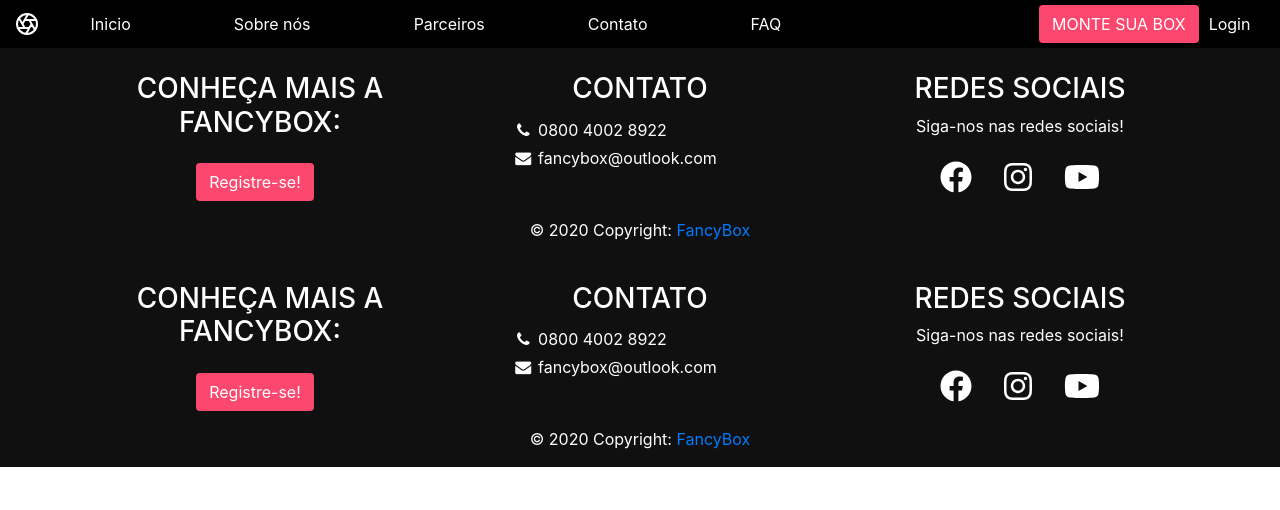
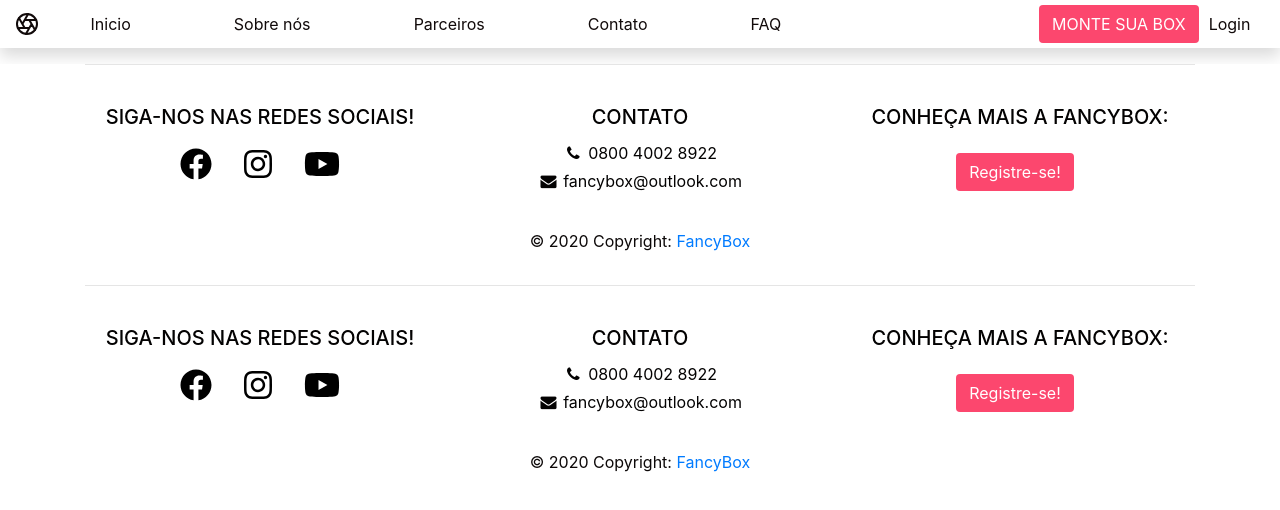
Before and after one commit to rafaelaoliveirap/Fancybox-angular, an Angular app in the folder fancyBox/: page /footer in a window 1280 px wide. Shown: the top 510 px of the page. Built offline with nearby package versions, Linux system fonts and the light colour scheme.

Commit message:
Mudanças no carrossel, footer e nav

```diff
--- a/fancyBox/src/app/contato/contato.component.html
+++ b/fancyBox/src/app/contato/contato.component.html
@@ -1,7 +1,7 @@
 <h2 class="text-monospace font-weight-bolder d-flex justify-content-center pt-5">
   Fale conosco
   </h2>
-  <hr class="d-flex mx-auto col-md-3 py-1"/>
+  <hr class="d-flex mx-auto col-md-1 py-1"/>
 <form class="col-md-9 mx-auto py-5">
   <div class="form-group">
     <label for="exampleFormControlInput1">Nome</label>
--- a/fancyBox/src/app/faq/faq.component.html
+++ b/fancyBox/src/app/faq/faq.component.html
@@ -4,7 +4,7 @@
             <h2 class="text-monospace font-weight-bolder d-flex justify-content-center pt-5">
                 Perguntas frequentes
                 </h2>
-                <hr class="d-flex mx-auto col-md-4 py-1"/>
+                <hr class="d-flex mx-auto col-md-2 py-1"/>
             <div class="accordion pt-5" id="accordionExample">
             <div class="card">
                 <div class=" faq card-header" id="headingOne">
--- a/fancyBox/src/app/footer/footer.component.css
+++ b/fancyBox/src/app/footer/footer.component.css
@@ -6,8 +6,8 @@ body {
 }
 
 .footer {
-    background-color: rgba(0, 0, 0, 0.938);
-    color: rgb(255, 255, 255);
+    background-color: rgba(255, 255, 255, 0.938);
+    color: rgb(3, 2, 2);
     width: 100%;
     text-align: center;
     position: relative;
@@ -15,8 +15,8 @@ body {
 }
 
 .footer-copyright{
-    background-color: rgba(0, 0, 0, 0.938);
-    color: rgb(255, 255, 255);
+    background-color: white;
+    color: rgb(12, 8, 8);
     width: 100%;
     text-align: center;
     position: relative;
@@ -46,7 +46,7 @@ body {
 .faFacebook,
 .faYoutube,
 .faInstagram {
-    color: white;
+    color: black;
 }
 
 .faFacebook:hover {
--- a/fancyBox/src/app/footer/footer.component.html
+++ b/fancyBox/src/app/footer/footer.component.html
@@ -1,27 +1,9 @@
-<div class="footer">
+<div class="footer ">
     <div class="container">
+        <hr>
         <div class="row">
-
-            <div class="col-md-4 col-sm-6 col-xs-12 md-mb-30 sm-mb-30 mt-4">
-                <h3>CONHEÇA MAIS A FANCYBOX:</h3>
-                <a id="btBox" class="btn d-md-inline-block mt-3" href="cadastro.html"> Registre-se!</a>
-            </div>
-
-            <div class="col-md-4 col-sm-6 col-xs-12 md-mb-30 sm-mb-30 mt-4">
-                <h3>CONTATO</h3>
-                    <ul class="list-unstyled text-left ml-5 py-1 border:none ">
-                        <li>
-                            <i class="fa fa-phone mb-2 fa-fw"></i> 0800 4002 8922
-                        </li>
-                        <li>
-                            <i class="fa fa-envelope fa-fw"></i> fancybox@outlook.com
-                        </li>
-                    </ul>
-            </div>
-
             <div class="col-md-4 col-sm-6 col-xs-12 sm-mb-30 mt-4">
-                <h3>REDES SOCIAIS</h3>
-                <p>Siga-nos nas redes sociais!</p>
+                <h5 class="pb-1">SIGA-NOS NAS REDES SOCIAIS!</h5>
                 <a target="_blank" href="https://www.facebook.com/">
                     <fa-icon [icon]="faFacebook" class="faFacebook fa-2x p-3"></fa-icon></a>
 
@@ -32,6 +14,23 @@
                     <fa-icon [icon]="faYoutube" class="faYoutube fa-2x p-3"></fa-icon></a>
             </div>
 
+            <div class="col-md-4 col-sm-6 col-xs-12 md-mb-30 sm-mb-30 mt-4">
+                <h5>CONTATO</h5>
+                    <ul class="list-unstyled text-center py-1 border:none ">
+                        <li>
+                            <i class="fa fa-phone mb-2 fa-fw"></i> 0800 4002 8922
+                        </li>
+                        <li>
+                            <i class="fa fa-envelope fa-fw"></i> fancybox@outlook.com
+                        </li>
+                    </ul>
+            </div>
+
+
+            <div class="col-md-4 col-sm-6 col-xs-12 md-mb-30 sm-mb-30 mt-4">
+                <h5>CONHEÇA MAIS A FANCYBOX:</h5>
+                <a id="btBox" class="btn d-md-inline-block mt-3" href="cadastro.html"> Registre-se!</a>
+            </div>
         </div>
     </div>
 </div>
--- a/fancyBox/src/app/home/home.component.html
+++ b/fancyBox/src/app/home/home.component.html
@@ -1,3 +1,4 @@
+
 <div id="carouselExampleIndicators" class="carousel slide" data-ride="carousel">
     <ol class="carousel-indicators">
         <li data-target="#carouselExampleIndicators" data-slide-to="0" class="active"></li>
@@ -6,7 +7,7 @@
     </ol>
     <div class="carousel-inner">
         <div class="carousel-item active">
-            <img class="d-block w-100" src="https://i.imgur.com/O27mBnl.png">
+            <img class="d-block w-100" src="https://i.imgur.com/bTvoCM6.png">
         </div>
         <div class="carousel-item">
             <img class="d-block w-100" src="https://i.imgur.com/o640bSS.png">
@@ -24,5 +25,3 @@
         <span class="sr-only">Próxima</span>
     </a>
 </div>
-
-<h2 class="text-center mt-5">BOX anteriores</h2>
--- a/fancyBox/src/app/navbar/navbar.component.css
+++ b/fancyBox/src/app/navbar/navbar.component.css
@@ -6,7 +6,7 @@ body {
 }
 
 nav {
-    background-color: rgb(78, 78, 78);
+    background-color: white;
 }
 
 #botao {
@@ -28,13 +28,13 @@ nav {
     text-decoration: none;
 }
 .textoNav {
-    background-color: rgba(0, 0, 0, 0.897);
+    background-color: white;
     -webkit-backdrop-filter: saturate(180%) blur(20px);
     backdrop-filter: saturate(180%) blur(20px);
 }
 
 .textoNav a {
-    color: white;
+    color: rgb(17, 10, 10);
     transition: ease-in-out color .15s;
 }
 
--- a/fancyBox/src/app/navbar/navbar.component.html
+++ b/fancyBox/src/app/navbar/navbar.component.html
@@ -1,4 +1,4 @@
-<div class="container-fluid" style="background-color: black;">
+<div class="container-fluid shadow" style="background-color:white;">
 <nav class="textoNav flex jutify-content-between sticky-top py-1">
 
     <a class="py-2" routerLink="/home" aria-label="Product">
--- a/fancyBox/src/app/sobre-nos/sobre-nos.component.html
+++ b/fancyBox/src/app/sobre-nos/sobre-nos.component.html
@@ -1,6 +1,7 @@
 <div class="container-fluid w-100">
     <section class="container-projeto">
-        <h1 class="pt-5 pb-2 text-black d-flex justify-content-center">Sobre o projeto</h1>
+        <h2 class="pt-5 pb-2 text-monospace text-black d-flex justify-content-center">Sobre o projeto</h2>
+        <hr class="d-flex mx-auto col-md-2 py-1"/>
 
         <p class="mx-5 py-5">A <b>Fancybox</b> foi criada com o objetivo de facilitar o dia a dia da mulher. Diminuindo o tempo gasto com a ida a locais físicos para comprar produtos de higiene pessoal periodicamente. A disponibilização de compra agendada de produtos em que
             a cliente pode escolher todos os produtos preferidos e marcar uma data para recebê-los, para que mulheres não sejam pegas de surpresa por não conseguir encontrar os produtos desejados no primeiro local em que forem procurar.
```
